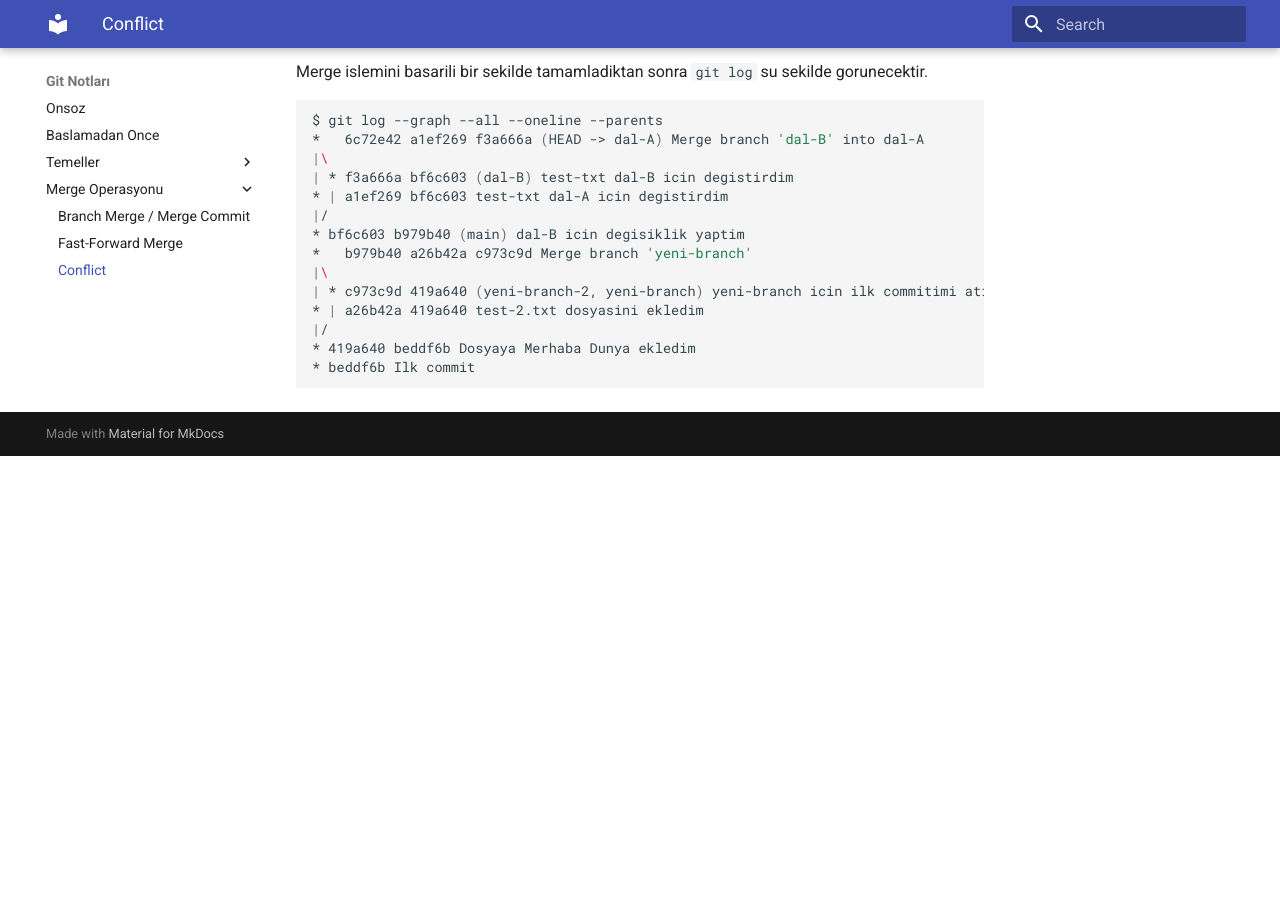
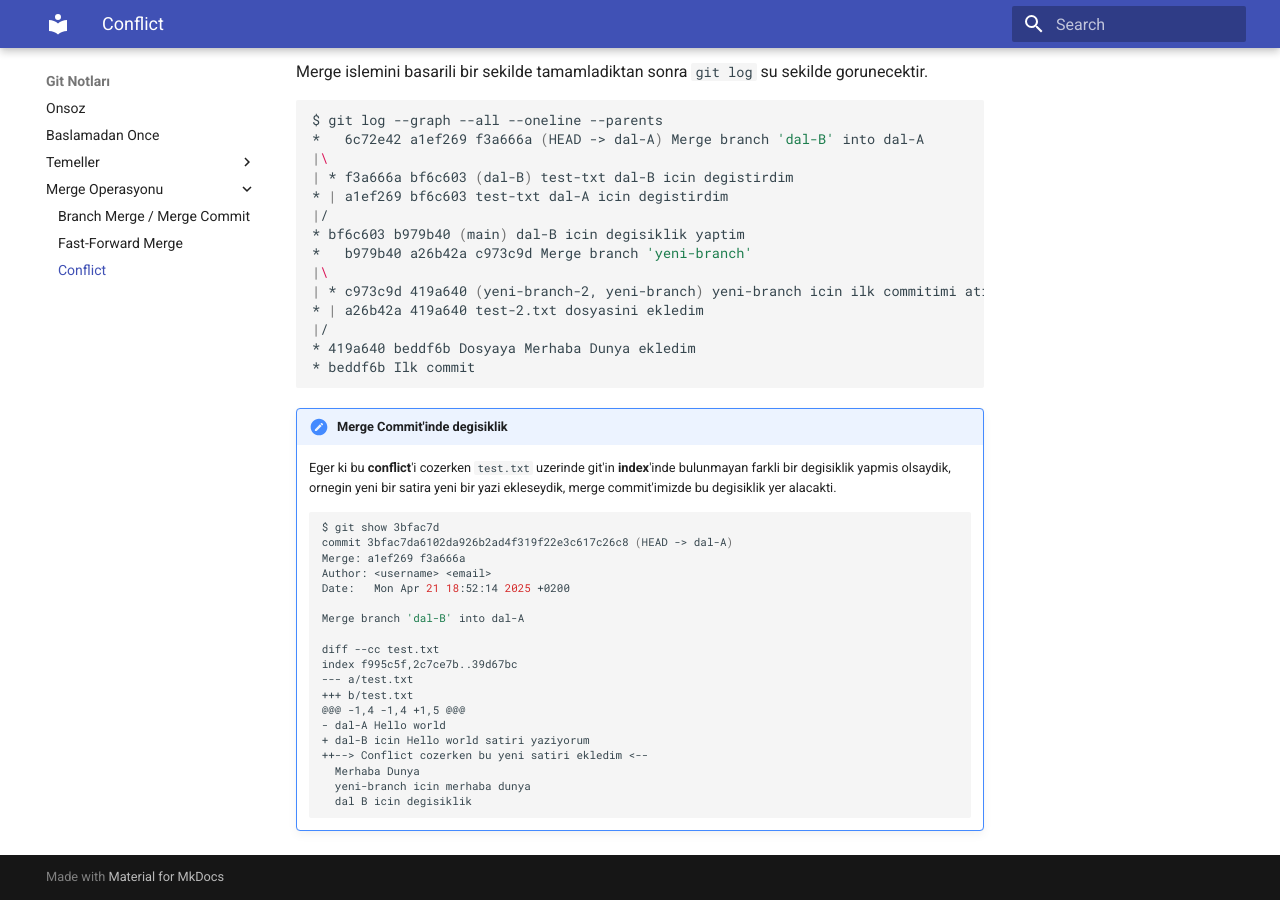
Before and after one commit to buravc/git-kilavuzu, an MkDocs documentation site: the page built from docs/merge/conflict.md, in a window 1280 px wide and 900 px high, scrolled down 3034 px. Built offline with MkDocs 1.6.1 and Material for MkDocs 9.7.7, drawn with Linux system fonts in a browser that asks for light colours; before the commit the page ends 3490 px from its top, so only the background shows below that.

Commit message:
add merge commit with diff to conflict

````diff
--- a/docs/merge/conflict.md
+++ b/docs/merge/conflict.md
@@ -96,7 +96,7 @@ no changes added to commit (use "git add" and/or "git commit -a")
 Bu noktada yukarida git'in de bize acikca belirttigi uzere iki secenegimiz bulunmaktadir.
 
 - Merge islemini iptal ederek `dal-A` branch'ine geri donmektir. Bunu `git merge --abort` ile yapabilirsiniz.
-- Olusan ***conflict***'i elle cozebilirsiniz.
+- Olusan **conflict**'i elle cozebilirsiniz.
 
 Bu conflict'i elle cozmek icin oncelikle **conflict** olan `test.txt` dosyamizin icerigine goz atalim.
 
@@ -148,3 +148,27 @@ $ git log --graph --all --oneline --parents
 * 419a640 beddf6b Dosyaya Merhaba Dunya ekledim
 * beddf6b Ilk commit
 ```
+
+!!! note "Merge Commit'inde degisiklik"
+    Eger ki bu **conflict**'i cozerken `test.txt` uzerinde git'in **index**'inde bulunmayan farkli bir degisiklik yapmis olsaydik, ornegin yeni bir satira yeni bir yazi ekleseydik, merge commit'imizde bu degisiklik yer alacakti.
+    ```bash
+    $ git show 3bfac7d
+    commit 3bfac7da6102da926b2ad4f319f22e3c617c26c8 (HEAD -> dal-A)
+    Merge: a1ef269 f3a666a
+    Author: <username> <email>
+    Date:   Mon Apr 21 18:52:14 2025 +0200
+
+    Merge branch 'dal-B' into dal-A
+
+    diff --cc test.txt
+    index f995c5f,2c7ce7b..39d67bc
+    --- a/test.txt
+    +++ b/test.txt
+    @@@ -1,4 -1,4 +1,5 @@@
+    - dal-A Hello world
+    + dal-B icin Hello world satiri yaziyorum
+    ++--> Conflict cozerken bu yeni satiri ekledim <--
+      Merhaba Dunya
+      yeni-branch icin merhaba dunya
+      dal B icin degisiklik
+    ```
````
